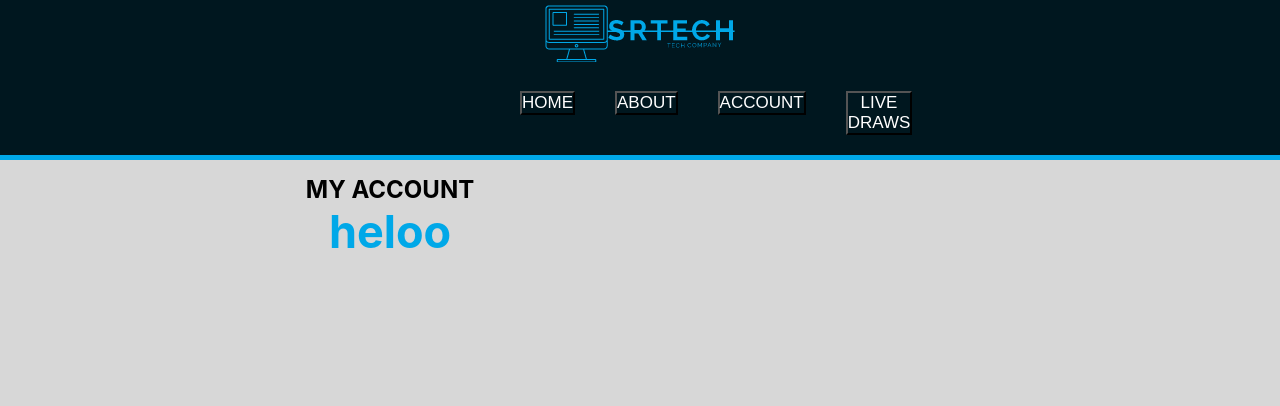
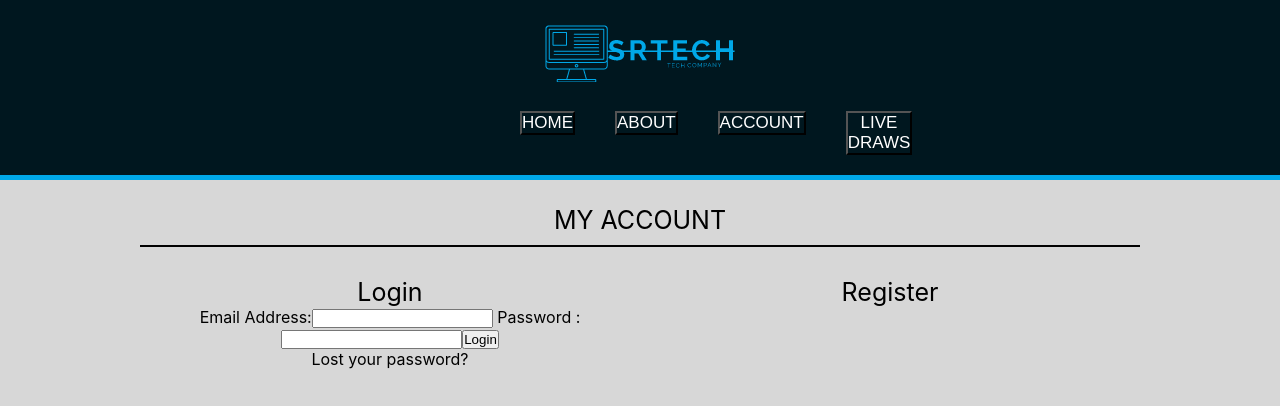
Before and after one commit to SeanRichhh/client-side-raffle-site, a React (Create React App) app: page /account in a window 1280 px wide. Shown: the top 406 px of the page. Built offline with nearby package versions, Linux system fonts and the light colour scheme.

Commit message:
html for login form

```diff
--- a/src/components/Account/Login.js
+++ b/src/components/Account/Login.js
@@ -1,7 +1,27 @@
 
 const Login = () => {
     return (
-        <h1>heloo</h1>
+        <section>
+            <div>
+                <h3>Login</h3>
+            </div>
+            <form>
+                <label> Email Address:
+                    <input
+                    type='text'
+                    value=''
+                    />
+                </label>
+                <label> Password :
+                    <input
+                    type='text'
+                    value=''
+                    />
+                </label>
+                <button>Login</button>
+                <p>Lost your password?</p>
+            </form>
+        </section>
 
     )
 }
--- a/src/components/Account/Registeration.js
+++ b/src/components/Account/Registeration.js
@@ -1,9 +1,9 @@
 
 const Registeration = () => {
     return(
-        <div>
-
-        </div>
+       <section>
+            <h3>Register</h3>
+       </section>
     )
 }
 export default Registeration
--- a/src/components/Account/accountPage.css
+++ b/src/components/Account/accountPage.css
@@ -9,3 +9,20 @@ margin-top: 15px;
 display: grid;
 grid-template-columns: 1fr 1fr;
 }
+
+/* Top of Account page */
+
+h3{
+    font-size: 25px;
+    font-weight: 400;
+}
+
+.title-account{
+    margin-top: 10px;
+    margin-bottom: 10px;
+}
+
+.container-top-page-account{
+    border-bottom: solid 2px black;
+    margin-bottom: 30px;
+}
--- a/src/components/Account/accountPage.js
+++ b/src/components/Account/accountPage.js
@@ -5,18 +5,14 @@ import Registeration from './Registeration.js'
 const accountPage = () =>{
     return(
        <div className="account-page-container">
-        <div className="two-row-grid">
-            <div className="two-column-grid-account">
-                <h2>MY ACCOUNT</h2>
-                <></>
+            <div className="two-column-grid-accoun container-top-page-account">
+                <h3 className='title-account'>MY ACCOUNT</h3>
+                <div></div>
             </div>
             <div className="two-column-grid-account">
                 <Login/>
                 <Registeration/>
-
             </div>
-        </div>
-
        </div>
     )
 }
--- a/src/components/Header/Header.js
+++ b/src/components/Header/Header.js
@@ -16,7 +16,7 @@ const Header = () => {
     return(
         <div className="nav-container">
             <div>
-                <img src={logo} alt=''/>
+                <img className='nav-logo' src={logo} alt='logo for the site'/>
                 <ul className='grid-auto'>
                     <li>
                         <button onClick={navigateHome} className='nav-btn'>HOME</button>
--- a/src/components/Header/header.css
+++ b/src/components/Header/header.css
@@ -24,6 +24,10 @@ li{
     border-bottom: solid 5px #00A8E8 ;
 }
 
+.nav-logo{
+    margin-top: 20px;
+}
+
 .nav-btn{
     color: white;
     background-color: #00171F;
```
